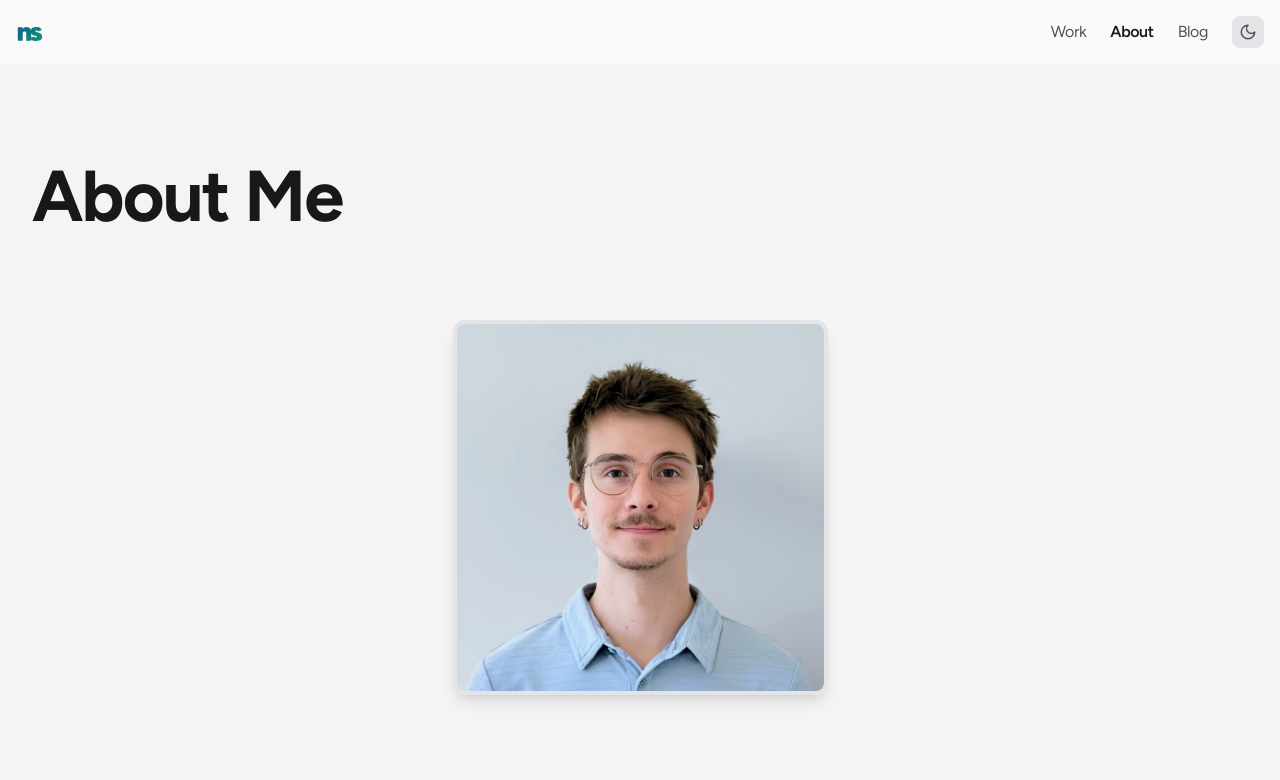
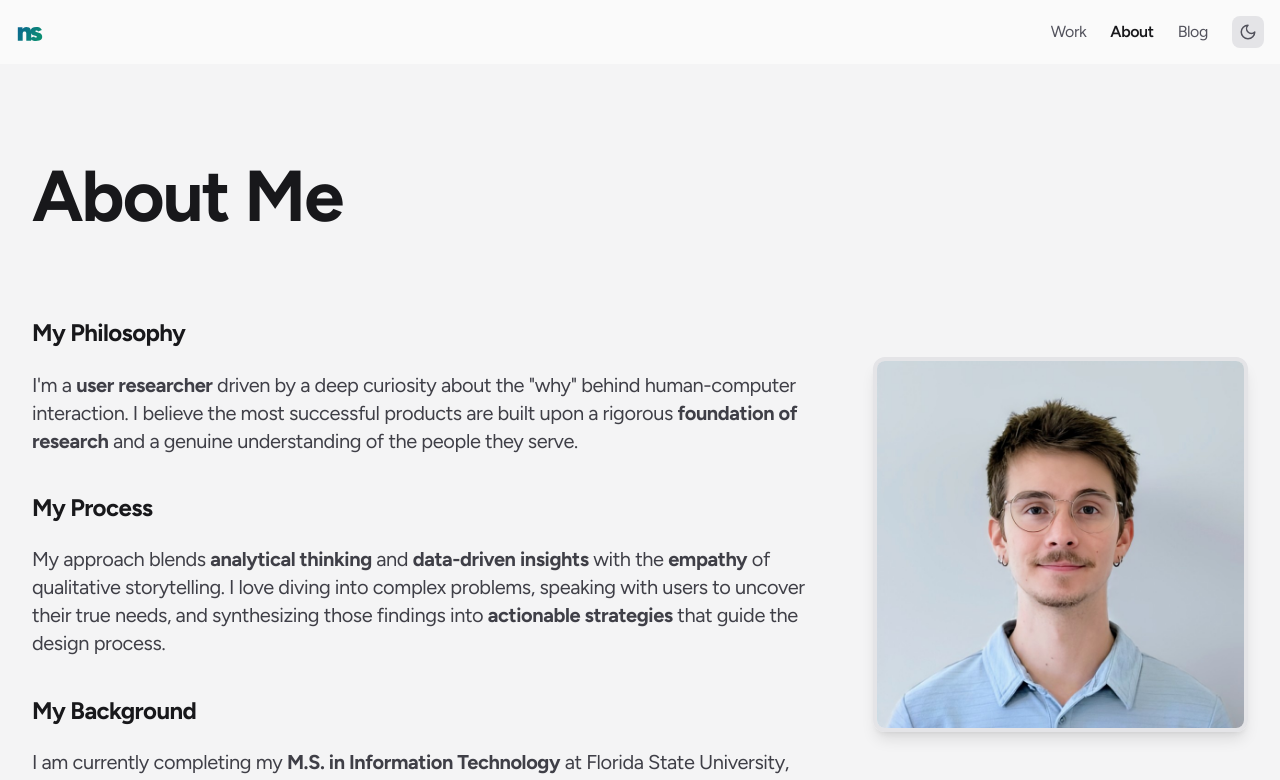
Before and after one commit to nthsm/portfolio, a Next.js app: page /about in a window 1280 px wide. Shown: the top 780 px of the page. Built offline with nearby package versions, Linux system fonts and the light colour scheme.

Commit message:
Update page.tsx

```diff
--- a/app/about/page.tsx
+++ b/app/about/page.tsx
@@ -39,12 +39,27 @@ export default function AboutPage() {
             </h1>
         </motion.div>
 
-        <motion.div variants={itemVariants} className="flex justify-center mb-12">
+        <div>
+            <motion.div
+                variants={itemVariants}
+                className="float-right ml-8 mb-4 hidden md:block"
+                style={{ shapeOutside: 'margin-box', width: '375px' }}
+             >
                 <Image
                     src="/headshot.jpg"
                     alt="A headshot of Nathan Smith"
                     width={375}
                     height={375}
+                    className="rounded-xl object-cover border-4 border-zinc-200 dark:border-zinc-800 shadow-lg"
+                    priority
+                />
+            </motion.div>
+            <motion.div variants={itemVariants} className="flex justify-center mb-12 md:hidden">
+                <Image
+                    src="/headshot.jpg"
+                    alt="A headshot of Nathan Smith"
+                    width={300}
+                    height={300}
                     className="rounded-xl object-cover border-4 border-zinc-200 dark:border-zinc-800 shadow-lg"
                     priority
                 />
@@ -76,6 +91,7 @@ export default function AboutPage() {
                     </p>
                 </motion.div>
             </div>
+        </div>
     </motion.div>
   )
 }
```
Lines whose indentation alone changed are shown as unchanged.
